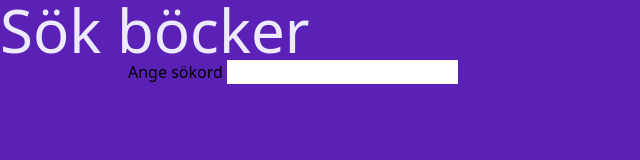
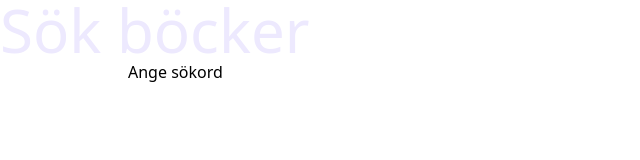
Before and after one commit to moa-andersson/GIK2F8-github-repo, a plain HTML site: page index.html in a window 1280 px wide. Shown: the whole page, without its empty margins (0-640 px from the left). Drawn offline with nearby package versions, Linux system fonts and the light colour scheme.

Commit message:
add html w/ tailwind

```diff
--- a/index.html
+++ b/index.html
@@ -7,7 +7,7 @@
     <script src="https://cdn.tailwindcss.com"></script>
     <title>GIK2f8 - Sökfuntion</title>
 </head>
-<body class= "bg-violet-800">
+<body class= "bg-violet-250">
     <h1 class="text-6xl text-violet-100">Sök böcker</h1>
     <main class="w-4/5 mx-auto">
         <label for="searchField">Ange sökord </label>  <input id="searchField" type="text">
```
